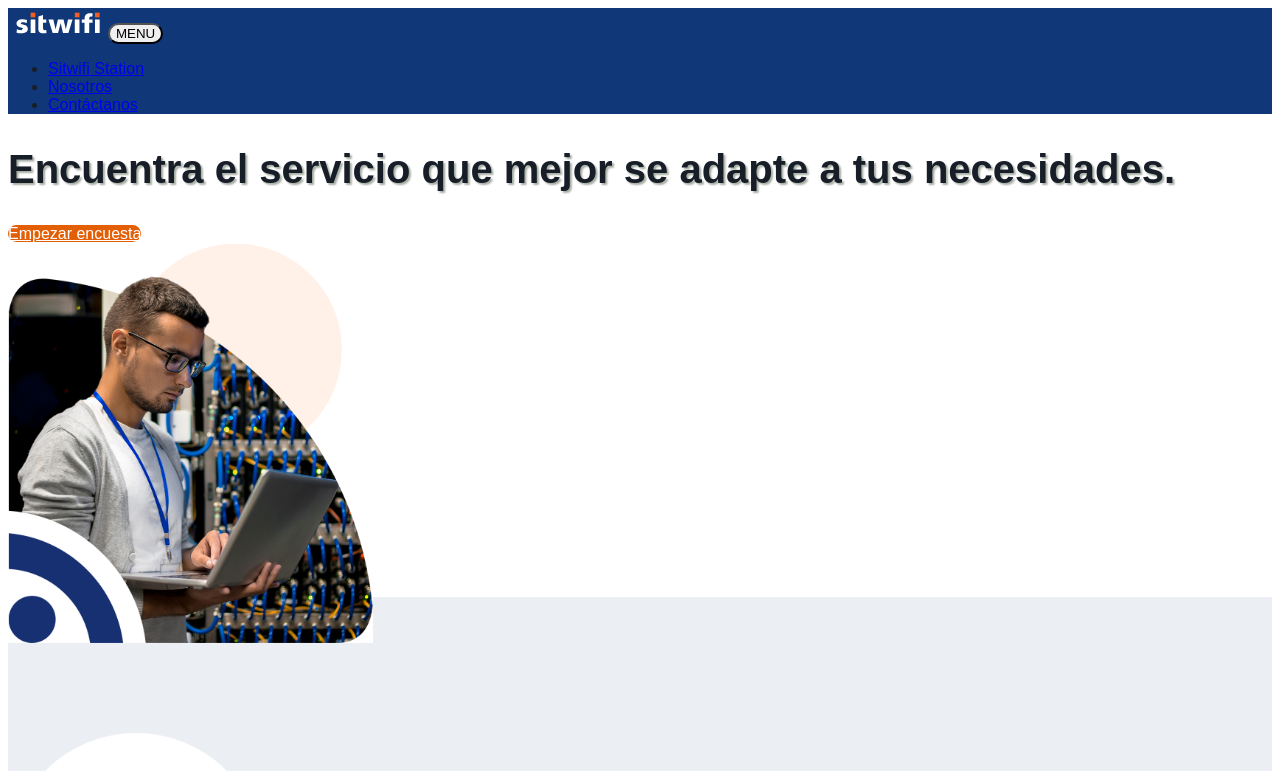
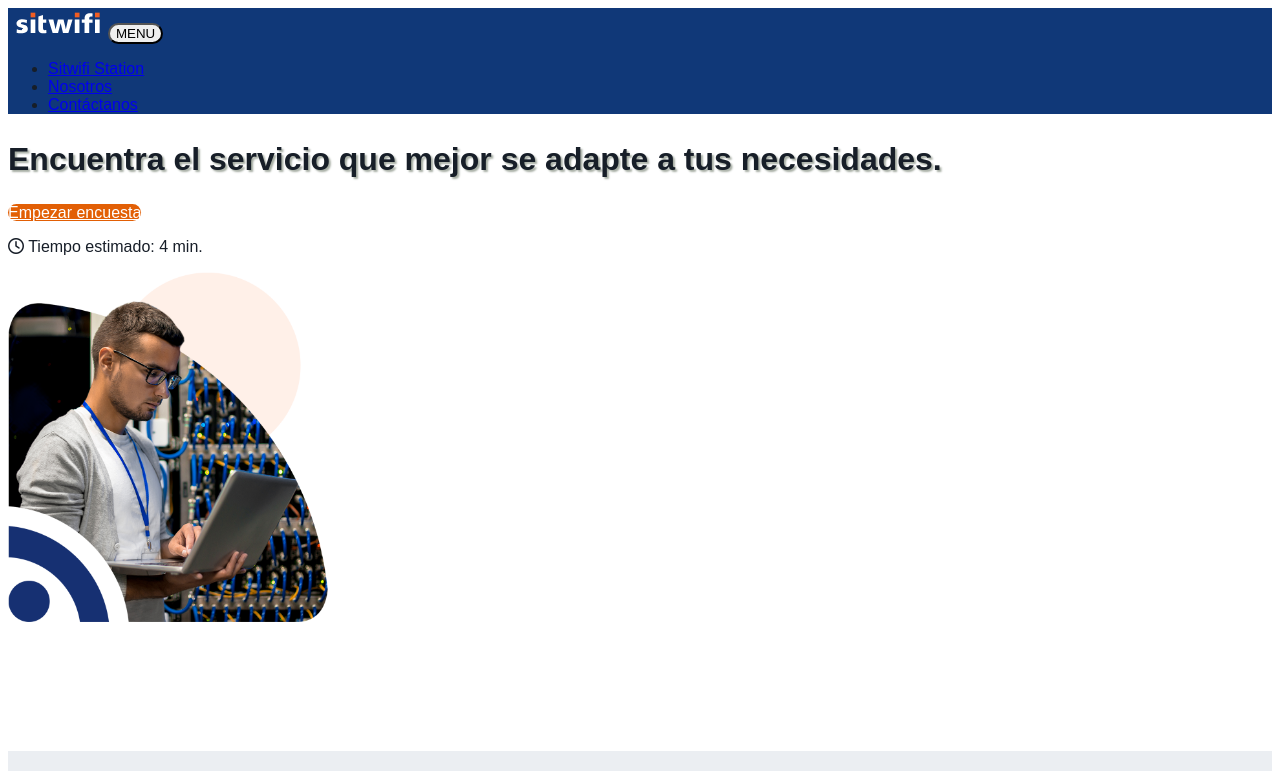
Before and after one commit to RodolfoKuman/survey-cotizador, an Angular app: page /#/home in a window 1280 px wide. Shown: the top 771 px of the page. Built offline with nearby package versions, Linux system fonts and the light colour scheme.

Commit message:
correcion ortografia y estilos

```diff
--- a/src/app/components/home/home.component.html
+++ b/src/app/components/home/home.component.html
@@ -1,31 +1,22 @@
-<div id="portada" class=" p-0 m-5">
+<div id="portada" class=" p-2 mt-5 m-md-5">
 
     <div class="row">
-        <div class="col-12 col-md-6 p-5 d-flex justify-content-center align-items-center">
-            <div class="">
-                <h2 class="mt-3">Encuentra el servicio que mejor se adapte a tus necesidades.</h2>
+        <div class="col-12 col-md-6 p-md-5 d-flex justify-content-center align-items-center">
+            <div class="text-center">
+                <h2 class="mt-3 text-justify">Encuentra el servicio que mejor se adapte a tus necesidades.</h2>
                 <a class="btn btn-orange rounded-pill btn-lg active text-center p-3" routerLink="/company" >Empezar encuesta</a>
+                <p class="text-default mt-2 ml-2"><i class="far fa-clock"></i> Tiempo estimado: 4 min.</p>
             </div>
         </div>
-        <div class="col-12 col-md-6 p-5 d-flex">
+        <div class="col-12 col-md-6 p-md-5 d-flex justify-content-center">
             <img src="./assets/img/Home_Negocio_Inversión@2x.png" alt="">
         </div>
     </div>
 
 </div>
 
+<style>
 
-
-<style>
-    #portada{
-        width: 100%;
-        height: 100vh;
-    }
-
-    #portada img{
-       max-width: 400px;
-       max-height: 400px;
-    }
 
 .container{
   padding: 0;
@@ -35,15 +26,4 @@
 
 }
 
-    h2{
-        text-shadow: 2px 2px 2px #A6ADA3;
-        font-size: 2.5em;
-    }
-
-    @media (min-width: 1200px) {
-        #portada{
-            width: 100%;
-            height: 50vh;
-        }
-    }
 </style>
--- a/src/app/components/renta/renta.component.html
+++ b/src/app/components/renta/renta.component.html
@@ -3,7 +3,8 @@
         <form [formGroup]="formRenta">
             <div class="row mb-4">
                 <div class="col-12 text-center">
-                    <h2 class="bg-orange">Desea proporcionar un anticipo en su contrato?</h2>
+                    <h2 class="bg-orange">¿Desea proporcionar un anticipo en su contrato?</h2>
+                    <p class="text-center">(Ingresar monto en USD)</p>
                     <i class="fas fa-comment-dollar"></i>
                 </div>
             </div>
--- a/src/app/components/tipo-servicio/tipo-servicio.component.html
+++ b/src/app/components/tipo-servicio/tipo-servicio.component.html
@@ -2,8 +2,8 @@
     <div class="survey-container">
         <div class="row mb-4">
             <div class="col-12 text-center">
-                <h2 class="bg-orange">Que tipo de servicio necesitas?</h2>
-                <p class="text-center">Puedes seleccionar mas de uno</p>
+                <h2 class="bg-orange">¿Que tipo de servicio necesitas?</h2>
+                <p class="text-center">Puedes seleccionar más de uno</p>
                 <a><i class="fas fa-wifi"></i></a>
             </div>
         </div>
--- a/src/app/components/vertical/vertical.component.html
+++ b/src/app/components/vertical/vertical.component.html
@@ -3,7 +3,7 @@
        <form [formGroup]="formVertical">
         <div class="row mb-4">
             <div class="col-12 text-center">
-                <h2 class="bg-orange">Selecciona tu linea de negocio</h2>
+                <h2 class="bg-orange">Selecciona tu línea de negocio</h2>
                 <i class="fas fa-user-tie"></i>
             </div>
         </div>
--- a/src/styles.css
+++ b/src/styles.css
@@ -1,3 +1,29 @@
+
+.survey-container h2{
+  margin: 15px !important;
+  font-size: 2.2em !important;
+}
+
+.survey-container i{
+  font-size: 2.2em !important;
+  color: #103878;
+}
+
+#portada{
+  width: 100%;
+  height: 100vh;
+}
+
+#portada img{
+ max-width: 320px;
+ max-height: 320px;
+}
+
+#portada h2{
+  text-shadow: 2px 2px 2px #A6ADA3;
+  font-size: 1.8em !important;
+}
+
 @media (max-width: 991px) {
 
     /*Header*/
@@ -599,6 +625,7 @@
     font-size: 5em;
 }
 
+
 .bg-primary{
     background-color: #103878 !important;
  }
@@ -1137,3 +1164,41 @@
     width: 100%;
     z-index: 0;
 }
+
+
+@media (min-width: 992px) {
+
+  #portada{
+    width: 100%;
+    height: 70vh;
+}
+
+  #portada h2{
+      text-shadow: 2px 2px 2px #A6ADA3;
+      font-size: 2em !important;
+  }
+
+  #portada img{
+      max-width: 350px;
+      max-height: 350px;
+  }
+
+}
+
+@media (min-width: 1400px) {
+
+  #portada{
+      width: 100%;
+      height: 50vh;
+  }
+
+  #portada h2{
+      text-shadow: 2px 2px 2px #A6ADA3;
+      font-size: 2.5em !important;
+  }
+
+  #portada img{
+      max-width: 400px;
+      max-height: 400px;
+  }
+}
```
Lines whose indentation alone changed are shown as unchanged.
